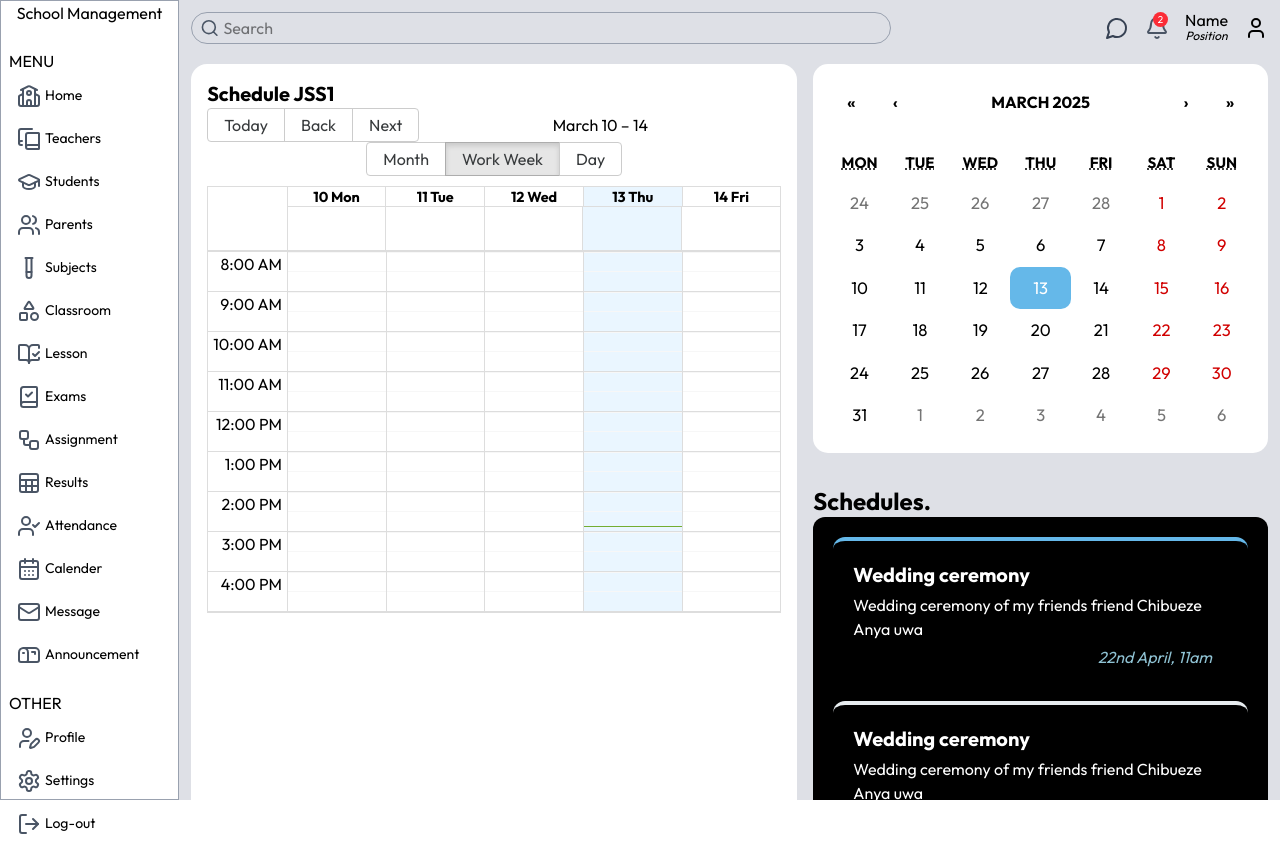
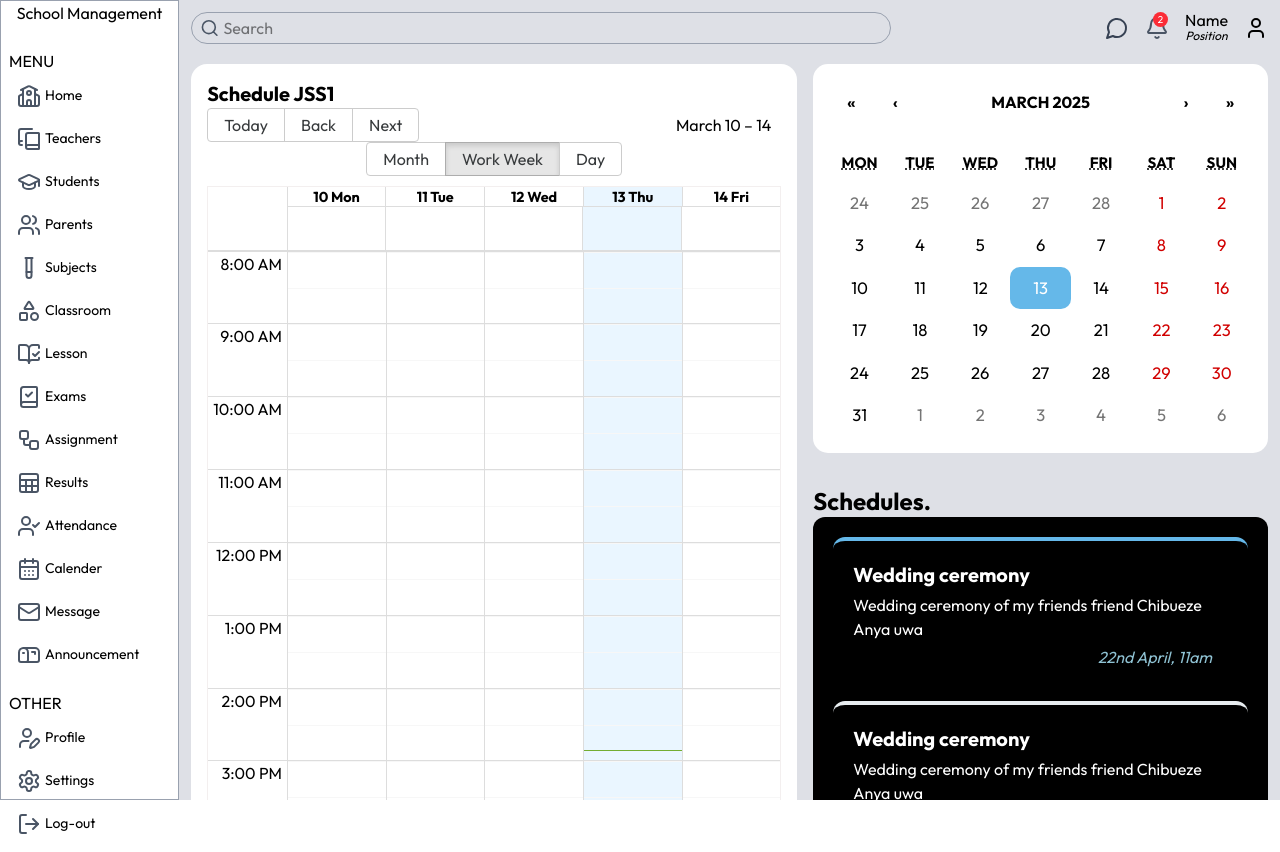
Before and after one commit to Chinweike99/school_management_system, a Next.js app: page /student in a window 1280 px wide. Built offline with nearby package versions, Linux system fonts and the light colour scheme; a web font is replaced by a local one.

Commit message:
big calender

```diff
--- a/src/app/components/BigCalendar.tsx
+++ b/src/app/components/BigCalendar.tsx
@@ -1,3 +1,5 @@
+"use client";
+
 import { Calendar, momentLocalizer, View, Views } from 'react-big-calendar'
 import moment from 'moment'
 import { calendarEvents } from '@/lib/data'
@@ -25,7 +27,7 @@ const handleOnChangeView = (selectedView: View) =>{
       endAccessor="end"
       views={["month","work_week", "day"]}
       view={view}
-      style={{height: "98%"}}
+      style={{height: 800}}
       onView={handleOnChangeView}
       min={new Date(2025, 1, 0, 8, 0, 0)}
       max={new Date(2025, 1, 0, 17, 0, 0)}
--- a/src/app/globals.css
+++ b/src/app/globals.css
@@ -33,8 +33,15 @@
   border-radius: 10px !important;
 }
 
-
-
+/* .rbc-btn-group:first-child {
+  display: none !important;
+} */
+.rbc-toolbar-label{
+  text-align: right !important;
+}
+.rbc-time-view{
+  border-color: #f3efef !important;
+}
 
 
 
--- a/src/lib/data.ts
+++ b/src/lib/data.ts
@@ -920,45 +920,45 @@ export const announcementsData = [
 export const calendarEvents = [
   {
     title: "Math",
-    allDay: false,
-    start: new Date(2025, 7, 12, 8, 0),
-    end: new Date(2025, 7, 12, 8, 45),
+    allDay: true,
+    start: new Date(2025, 3, 11, 8, 0),
+    end: new Date(2025, 3, 15, 8, 45),
   },
   {
     title: "English",
     allDay: false,
-    start: new Date(2025, 7, 12, 9, 0),
-    end: new Date(2025, 7, 12, 9, 45),
+    start: new Date(2025, 4, 12, 9, 0),
+    end: new Date(2025, 4, 12, 9, 45),
   },
   {
     title: "Biology",
     allDay: false,
-    start: new Date(2025, 7, 12, 10, 0),
-    end: new Date(2025, 7, 12, 10, 45),
+    start: new Date(2025, 3, 12, 10, 0),
+    end: new Date(2025, 3, 12, 10, 45),
   },
   {
     title: "Physics",
     allDay: false,
-    start: new Date(2025, 7, 12, 11, 0),
-    end: new Date(2025, 7, 12, 11, 45),
+    start: new Date(2025, 3, 12, 11, 0),
+    end: new Date(2025, 3, 17, 11, 45),
   },
   {
     title: "Chemistry",
     allDay: false,
-    start: new Date(2025, 7, 12, 13, 0),
-    end: new Date(2025, 7, 12, 13, 45),
+    start: new Date(2025, 5, 12, 13, 0),
+    end: new Date(2025, 5, 16, 13, 45),
   },
   {
     title: "History",
     allDay: false,
-    start: new Date(2025, 7, 12, 14, 0),
-    end: new Date(2025, 7, 12, 14, 45),
+    start: new Date(2025, 5, 12, 14, 0),
+    end: new Date(2025, 6, 16, 14, 45),
   },
   {
     title: "English",
     allDay: false,
-    start: new Date(2025, 7, 13, 9, 0),
-    end: new Date(2025, 7, 13, 9, 45),
+    start: new Date(2025, 3, 13, 9, 0),
+    end: new Date(2025, 3, 16, 9, 45),
   },
   {
     title: "Biology",
@@ -1051,8 +1051,8 @@ export const calendarEvents = [
   {
     title: "Chemistry",
     allDay: false,
-    start: new Date(2025, 7, 16, 13, 0),
-    end: new Date(2025, 7, 16, 13, 45),
+    start: new Date(2025, 3, 14, 13, 0),
+    end: new Date(2025, 3, 16, 13, 45),
   },
   {
     title: "History",
```
